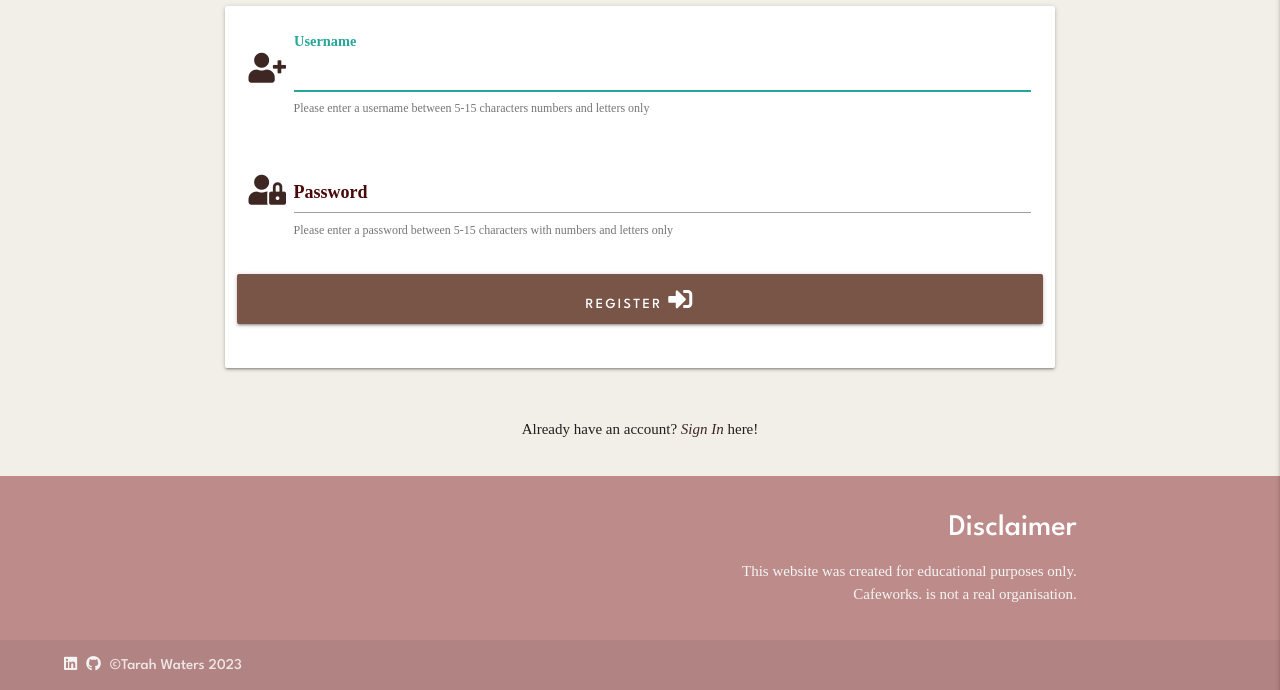
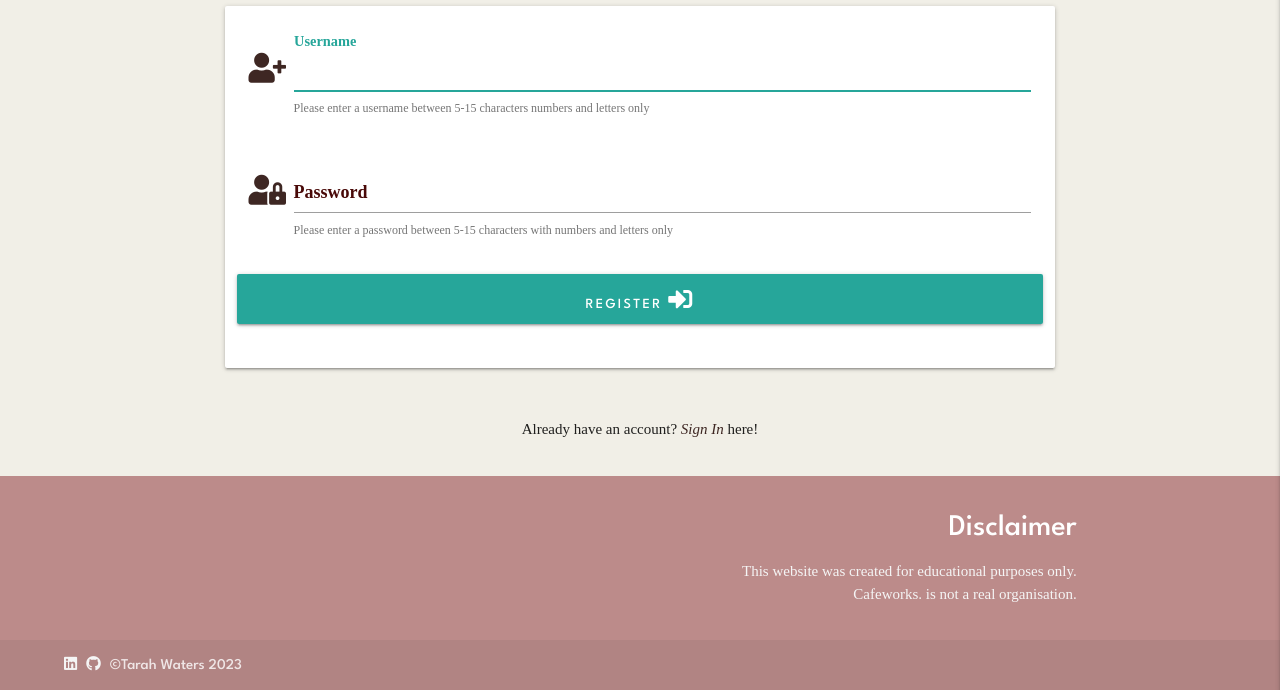
Before and after one commit to tarahwaters/milestone-project3, a Flask app: page /register in a window 1280 px wide. Shown: the part 145-835 px from the top of the page. Run offline with Flask 3, Linux system fonts and the light colour scheme; some libraries are stand-ins or nearby versions.

Commit message:
Change signin and register button colors to default blue

```diff
--- a/templates/register.html
+++ b/templates/register.html
@@ -23,7 +23,7 @@
                     </div>
                 </div>
                 <div class="row">
-                    <button type="submit" class="col s12 btn-large brown">
+                    <button type="submit" class="col s12 btn-large">
                         Register <i class="fas fa-sign-in-alt"></i>
                     </button>
                 </div>
--- a/templates/signin.html
+++ b/templates/signin.html
@@ -23,7 +23,7 @@
 
                 <!-- login -->
                 <div class="row">
-                    <button type="submit" class="col s12 btn-large brown">
+                    <button type="submit" class="col s12 btn-large">
                        Sign In <i class="fas fa-sign-in-alt"></i>
                     </button>
                 </div>
```
